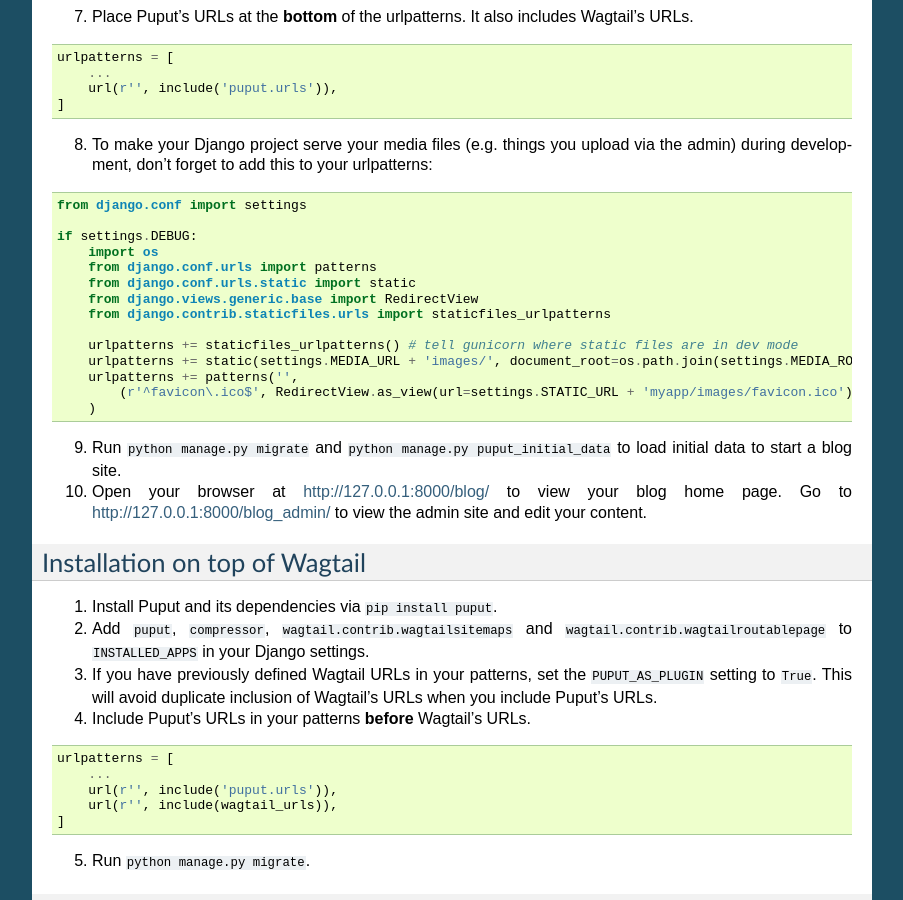
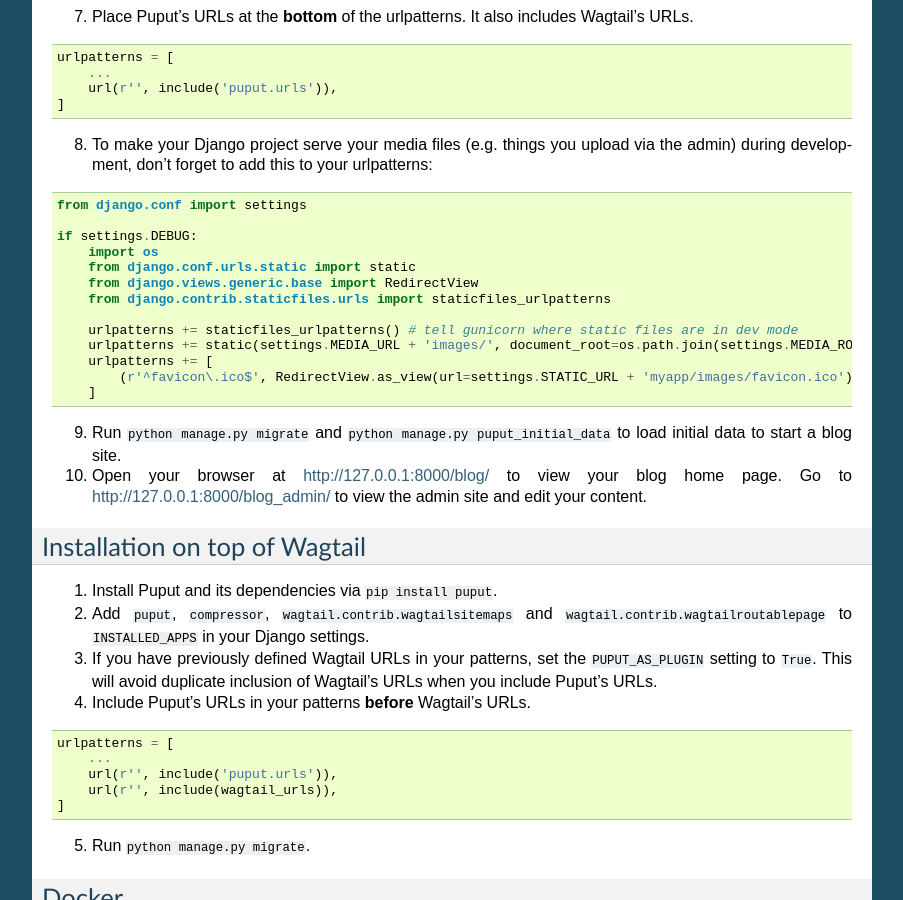
Before and after one commit to APSL/puput, a Sphinx documentation site: the page built from docs/setup.rst, in a window 1280 px wide and 900 px high, scrolled down 1231 px. Shown: the whole window, without its empty margins (198-1101 px from the left). Built offline with Sphinx 7.4.7, drawn with Linux system fonts in a browser that asks for light colours.

Commit message:
Simple documentation update for new-style patterns.

```diff
--- a/docs/setup.rst
+++ b/docs/setup.rst
@@ -96,16 +96,15 @@
 
     if settings.DEBUG:
         import os
-        from django.conf.urls import patterns
         from django.conf.urls.static import static
         from django.views.generic.base import RedirectView
         from django.contrib.staticfiles.urls import staticfiles_urlpatterns
 
         urlpatterns += staticfiles_urlpatterns() # tell gunicorn where static files are in dev mode
         urlpatterns += static(settings.MEDIA_URL + 'images/', document_root=os.path.join(settings.MEDIA_ROOT, 'images'))
-        urlpatterns += patterns('',
-            (r'^favicon\.ico$', RedirectView.as_view(url=settings.STATIC_URL + 'myapp/images/favicon.ico'))
-        )
+        urlpatterns += [
+            (r'^favicon\.ico$', RedirectView.as_view(url=settings.STATIC_URL + 'myapp/images/favicon.ico')),
+        ]
 
 
 9. Run :code:`python manage.py migrate` and :code:`python manage.py puput_initial_data` to load initial data to start a blog site.
```
